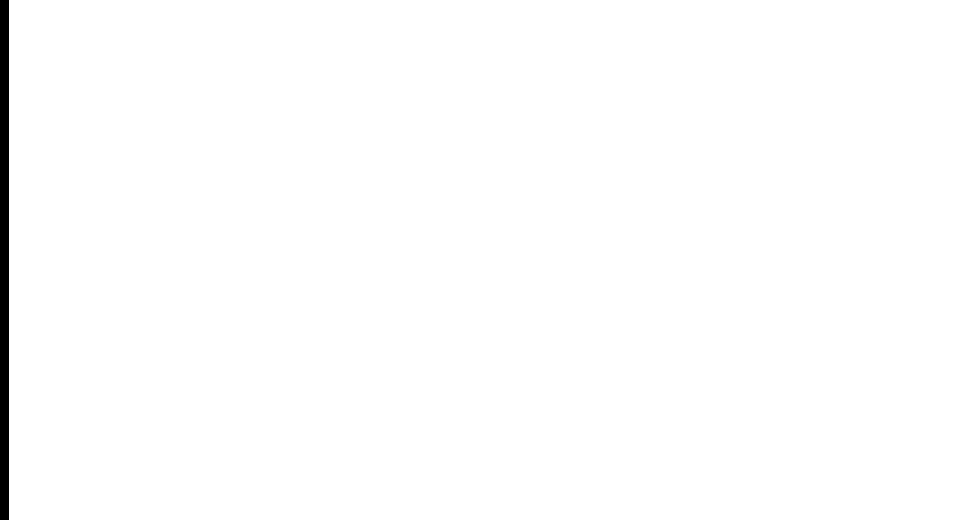
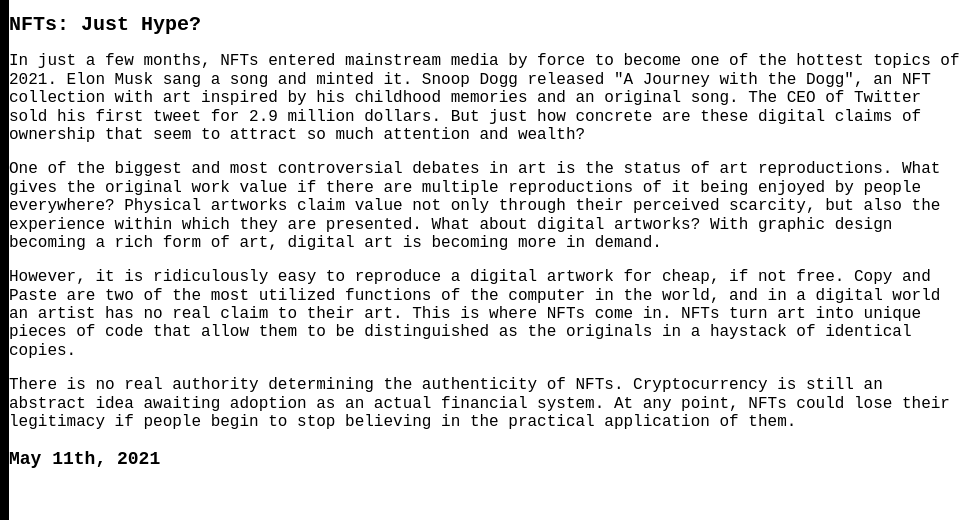
Before and after one commit to Binghamton-University-Design/newfrontier, a plain HTML site: page blog.html in a window 1280 px wide. Shown: the top 520 px of the page, 311-1280 px from the left. Drawn offline with nearby package versions, Linux system fonts and the light colour scheme.

Commit message:
Update blog.html

```diff
--- a/blog.html
+++ b/blog.html
@@ -27,7 +27,7 @@
 				<div class="nav">
 					<li><a href="nft.html">> NFT</a></li>
 					<li><a href="timeline.html">> timeline</a></li>
-					<li><a href="blog.html">> blog</a></li>
+					<li><a class="disabled" href="blog.html">> blog</a></li>
 				</div>
 
 				<div class="notable">
@@ -41,7 +41,19 @@
 			</div>
 
 			<div id="content" class="width-8-12 width-12-12-m">
+				<div class="post">
+					<h1>NFTs: Just Hype?</h1>
 
+					<p>In just a few months, NFTs entered mainstream media by force to become one of the hottest topics of 2021. Elon Musk sang a song and minted it. Snoop Dogg released "A Journey with the Dogg", an NFT collection with art inspired by his childhood memories and an original song. The CEO of Twitter sold his first tweet for 2.9 million dollars. But just how concrete are these digital claims of ownership that seem to attract so much attention and wealth?</p>
+
+					<p>One of the biggest and most controversial debates in art is the status of art reproductions. What gives the original work value if there are multiple reproductions of it being enjoyed by people everywhere? Physical artworks claim value not only through their perceived scarcity, but also the experience within which they are presented. What about digital artworks? With graphic design becoming a rich form of art, digital art is becoming more in demand.</p>
+
+					<p>However, it is ridiculously easy to reproduce a digital artwork for cheap, if not free. Copy and Paste are two of the most utilized functions of the computer in the world, and in a digital world an artist has no real claim to their art. This is where NFTs come in. NFTs turn art into unique pieces of code that allow them to be distinguished as the originals in a haystack of identical copies.</p>
+
+					<p>There is no real authority determining the authenticity of NFTs. Cryptocurrency is still an abstract idea awaiting adoption as an actual financial system. At any point, NFTs could lose their legitimacy if people begin to stop believing in the practical application of them.</p>
+
+					<h3>May 11th, 2021<h3>
+				</div>
 			</div>
 		</div>
 
```
